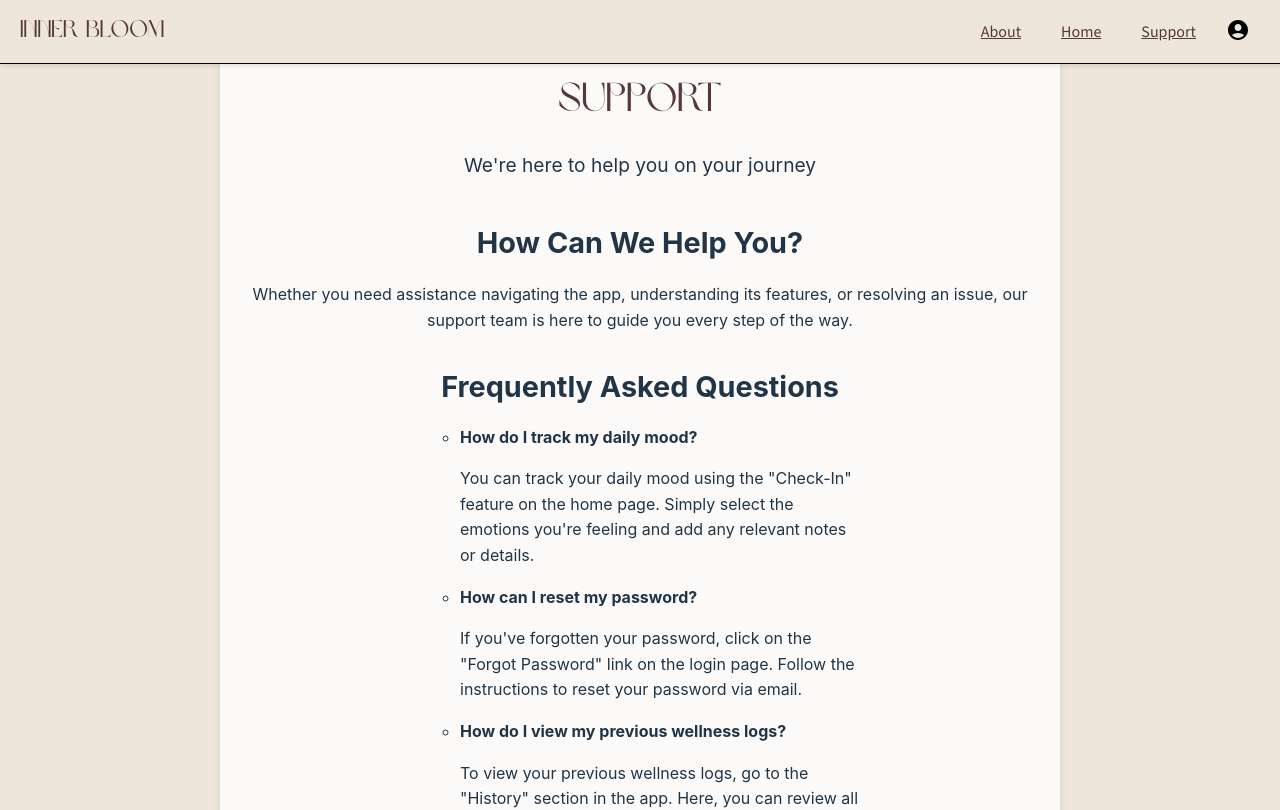
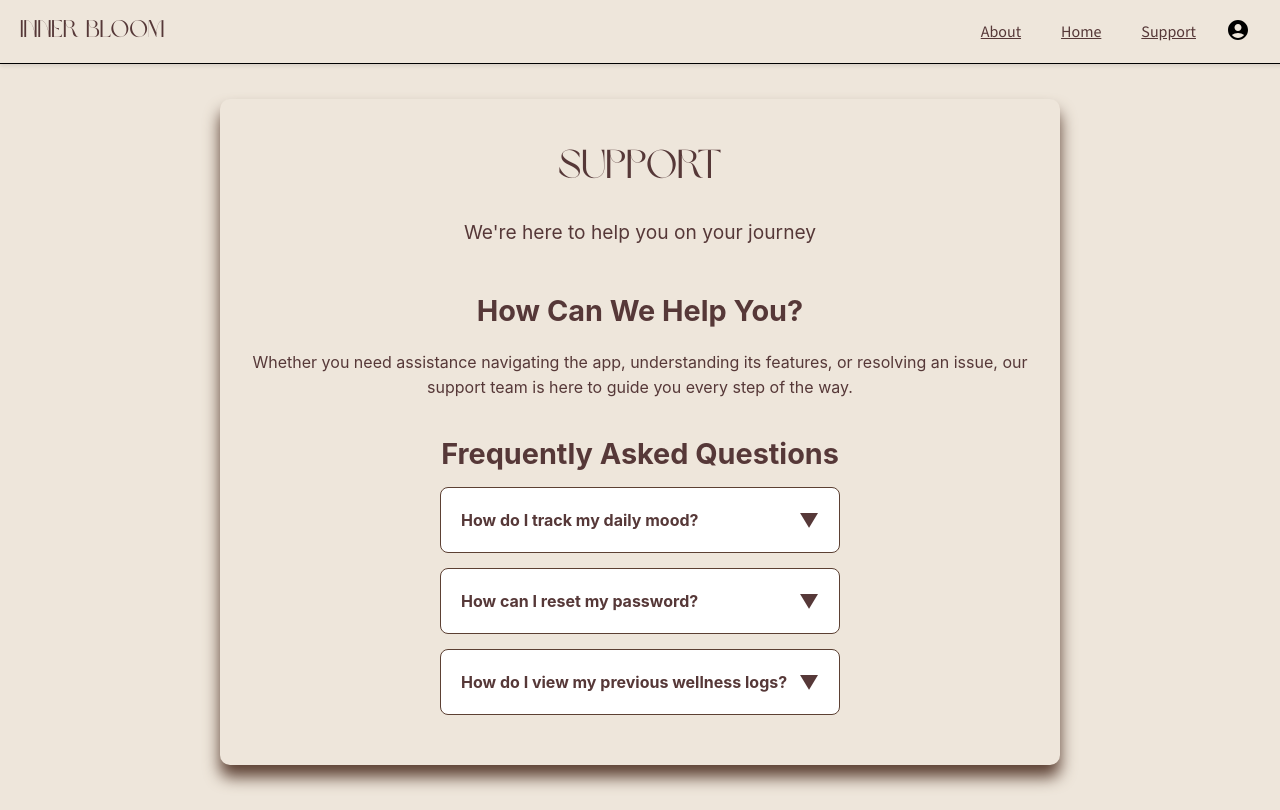
Before and after one commit to Inner-Bloom/InnerBloom, a React (Vite) app in the folder packages/react-frontend/: page /support in a window 1280 px wide. Shown: the top 810 px of the page. Built offline with nearby package versions, Linux system fonts and the light colour scheme.

Commit message:
created dropdown for questions and updated css styling

```diff
--- a/packages/react-frontend/src/Support.jsx
+++ b/packages/react-frontend/src/Support.jsx
@@ -1,26 +1,51 @@
-import React from "react";
+import React, { useState } from "react";
 
 const Support = () => {
+    const [openQuestion, setOpenQuestion] = useState(null);
+
+    const toggleQuestion = (questionIndex) => {
+        setOpenQuestion(openQuestion === questionIndex ? null : questionIndex);
+    };
+
+    const faqData = [
+        {
+            question: "How do I track my daily mood?",
+            answer: "You can track your daily mood using the 'Check-In' feature on the home page. Simply select the emotions you're feeling and add any relevant notes or details."
+        },
+        {
+            question: "How can I reset my password?",
+            answer: "If you've forgotten your password, click on the 'Forgot Password' link on the login page. Follow the instructions to reset your password via email."
+        },
+        {
+            question: "How do I view my previous wellness logs?",
+            answer: "To view your previous wellness logs, go to the 'History' section in the app. Here, you can review all your past entries, including mood, sleep, and activity logs."
+        }
+    ];
+
     return (
         <div
             style={{
-                backgroundColor: "#eee6db",
+                backgroundColor: "#EEE6DB",
                 backgroundSize: "cover",
                 backgroundPosition: "center",
                 backgroundRepeat: "no-repeat",
                 minHeight: "100vh",
                 width: "100%",
+                display: "flex",
+                flexDirection: "column",
+                alignItems: "center",
+                justifyContent: "center",
                 padding: 200,
-                fontFamily: "Source Sans 3"
+                fontFamily: "Source Sans 3",
+                color: "#563838"
             }}>
             <div
                 style={{
-                    backgroundColor: "rgba(255, 255, 255, 0.8)",
+                    backgroundColor: "#EEE6DB",
                     maxWidth: "800px",
-                    margin: "0 auto",
                     padding: "20px",
                     borderRadius: "10px",
-                    boxShadow: "0 4px 8px rgba(0, 0, 0, 0.1)",
+                    boxShadow: "0 12px 16px #5C4033",
                     lineHeight: "1.6",
                     textAlign: "center"
                 }}>
@@ -46,43 +71,64 @@ const Support = () => {
                     <h2 style={{ fontSize: "1.8em", marginBottom: "10px" }}>
                         Frequently Asked Questions
                     </h2>
-                    <ul
+                    <div
                         style={{
-                            listStyleType: "circle",
-                            margin: "15px auto",
                             textAlign: "left",
-                            maxWidth: "400px"
+                            maxWidth: "400px",
+                            margin: "0 auto"
                         }}>
-                        <li>
-                            <strong>How do I track my daily mood?</strong>
-                            <p>
-                                You can track your daily mood using the
-                                "Check-In" feature on the home page. Simply
-                                select the emotions you're feeling and add any
-                                relevant notes or details.
-                            </p>
-                        </li>
-                        <li>
-                            <strong>How can I reset my password?</strong>
-                            <p>
-                                If you've forgotten your password, click on the
-                                "Forgot Password" link on the login page. Follow
-                                the instructions to reset your password via
-                                email.
-                            </p>
-                        </li>
-                        <li>
-                            <strong>
-                                How do I view my previous wellness logs?
-                            </strong>
-                            <p>
-                                To view your previous wellness logs, go to the
-                                "History" section in the app. Here, you can
-                                review all your past entries, including mood,
-                                sleep, and activity logs.
-                            </p>
-                        </li>
-                    </ul>
+                        {faqData.map((faq, index) => (
+                            <div
+                                key={index}
+                                style={{
+                                    marginBottom: "15px",
+                                    border: "1px solid #5C4033",
+                                    borderRadius: "8px",
+                                    padding: "10px",
+                                    backgroundColor: "#FFF"
+                                }}>
+                                <button
+                                    onClick={() => toggleQuestion(index)}
+                                    style={{
+                                        background: "none",
+                                        border: "none",
+                                        textAlign: "left",
+                                        width: "100%",
+                                        padding: "10px",
+                                        fontSize: "1rem",
+                                        fontWeight: "bold",
+                                        color: "#563838",
+                                        cursor: "pointer",
+                                        display: "flex",
+                                        justifyContent: "space-between",
+                                        alignItems: "center"
+                                    }}>
+                                    {faq.question}
+                                    <span
+                                        style={{
+                                            fontSize: "1.2rem",
+                                            transform:
+                                                openQuestion === index
+                                                    ? "rotate(180deg)"
+                                                    : "rotate(0deg)",
+                                            transition: "transform 0.2s ease"
+                                        }}>
+                                        ▼
+                                    </span>
+                                </button>
+                                {openQuestion === index && (
+                                    <p
+                                        style={{
+                                            margin: "0",
+                                            padding: "10px",
+                                            color: "#563838"
+                                        }}>
+                                        {faq.answer}
+                                    </p>
+                                )}
+                            </div>
+                        ))}
+                    </div>
                 </section>
             </div>
         </div>
```
